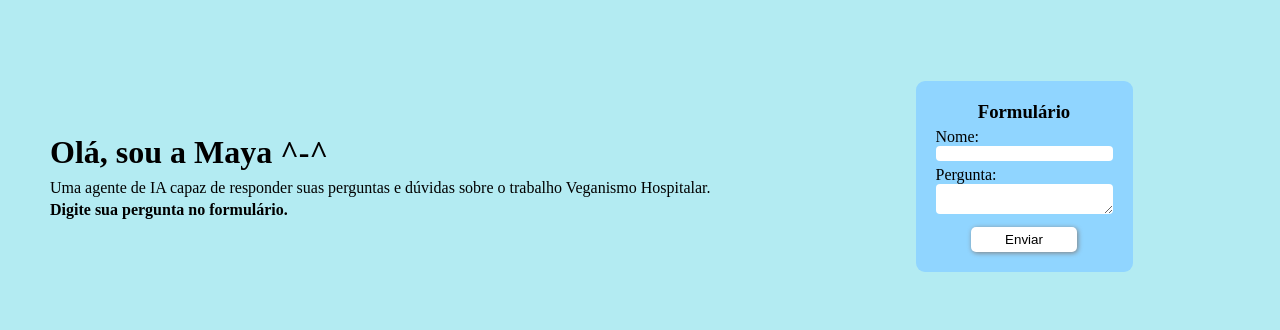
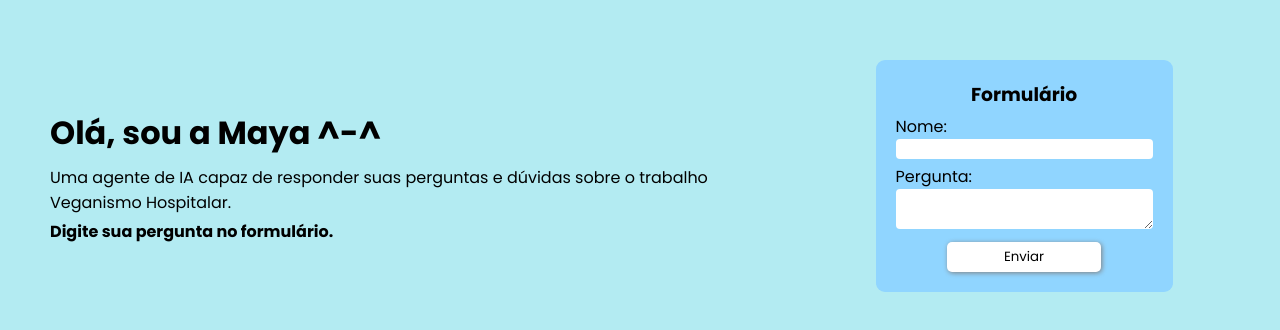
Before and after one commit to Eduardo6794/Eduardo6794.github.io, a plain HTML site: page index.html in a window 1280 px wide. Shown: the part 224-554 px from the top of the page. Drawn offline with Linux system fonts and the light colour scheme.

Commit message:
23/11 13:48

```diff
--- a/index.html
+++ b/index.html
@@ -5,6 +5,11 @@
     <meta name="viewport" content="width=device-width, initial-scale=1.0">
     <title>Perguntas Maya</title>
     <link rel="shortcut icon" type="imagex/png" href="chefe-de-cozinha.ico">
+
+    <link rel="preconnect" href="https://fonts.googleapis.com">
+    <link rel="preconnect" href="https://fonts.gstatic.com" crossorigin>
+    <link href="https://fonts.googleapis.com/css2?family=Poppins:ital,wght@0,100;0,200;0,300;0,400;0,500;0,600;0,700;0,800;0,900;1,100;1,200;1,300;1,400;1,500;1,600;1,700;1,800;1,900&display=swap" rel="stylesheet">
+
     <link rel="stylesheet" href="style.css">
 </head>
 <body>
--- a/style.css
+++ b/style.css
@@ -10,6 +10,7 @@
     margin: 0;
     padding: 0;
     box-sizing: border-box;
+    font-family: 'Poppins', sans-serif;
 }
 
 body {
```
